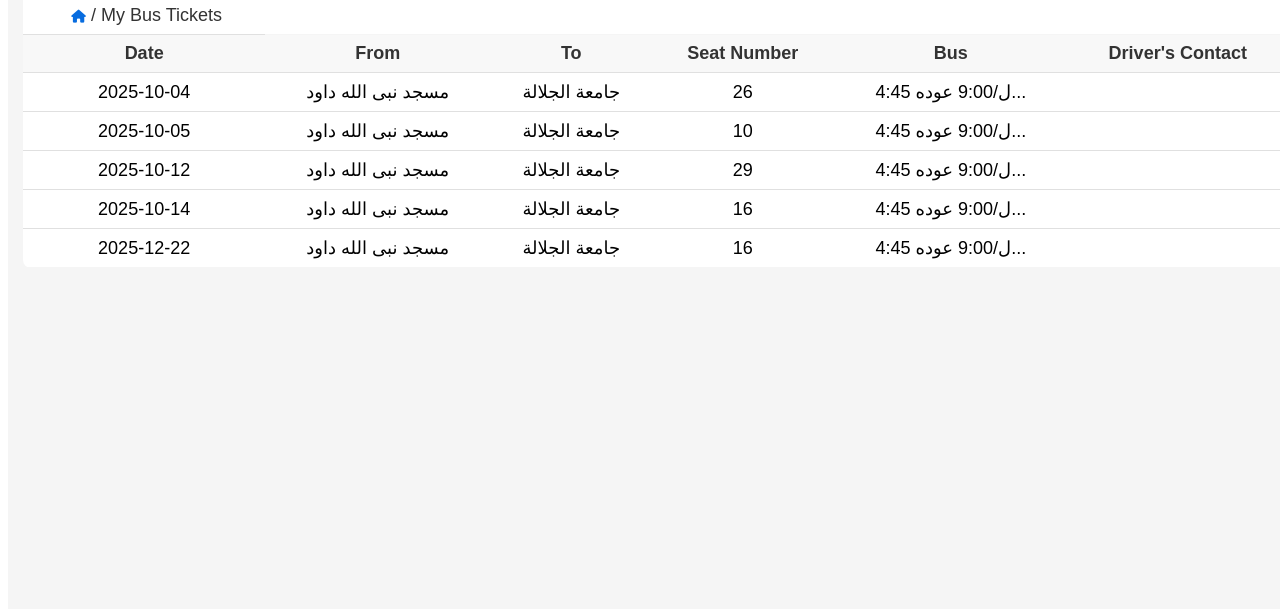
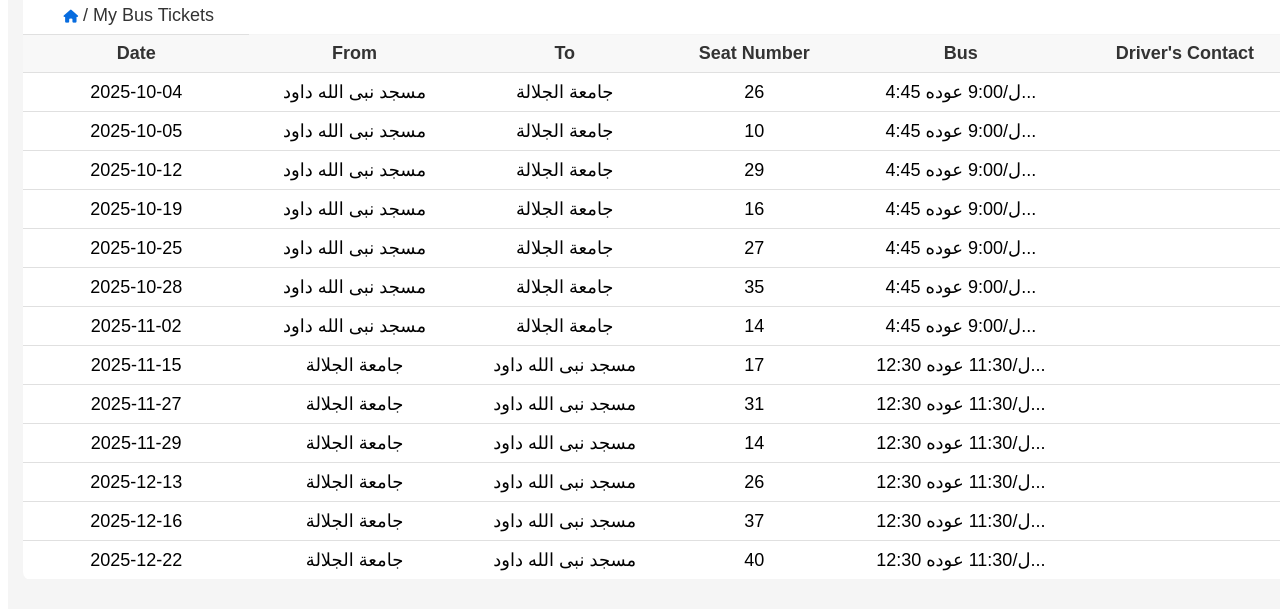
Before and after one commit to A7zt/erp.gu.edu.eg-e, a plain HTML site: page bass.html in a window 1280 px wide. Shown: the part 157-766 px from the top of the page. Drawn offline with Linux system fonts and the light colour scheme.

```diff
--- a/bass.html
+++ b/bass.html
@@ -105,21 +105,85 @@
                     <td></td>
                 </tr>
                 <tr>
-                    <td>2025-10-14</td>
+                    <td>2025-10-19</td>
                     <td>مسجد نبى الله داود</td>
                     <td>جامعة الجلالة</td>
                     <td>16</td>
                     <td>ل/9:00 عوده 4:45...</td>
                     <td></td>
                 </tr>
-                  <tr>
-                    <td>2025-12-22</td>
+                 <tr>
+                    <td>2025-10-25</td>
                     <td>مسجد نبى الله داود</td>
                     <td>جامعة الجلالة</td>
-                    <td>16</td>
+                    <td>27</td>
                     <td>ل/9:00 عوده 4:45...</td>
                     <td></td>
                 </tr>
+                   <tr>
+                    <td>2025-10-28</td>
+                    <td>مسجد نبى الله داود</td>
+                    <td>جامعة الجلالة</td>
+                    <td>35</td>
+                    <td>ل/9:00 عوده 4:45...</td>
+                    <td></td>
+                </tr>
+                 <tr>
+                    <td>2025-11-02</td>
+                    <td>مسجد نبى الله داود</td>
+                    <td>جامعة الجلالة</td>
+                    <td>14</td>
+                    <td>ل/9:00 عوده 4:45...</td>
+                    <td></td>
+                </tr>
+<tr>
+                    <td>2025-11-15</td>
+                    <td>جامعة الجلالة</td>
+                    <td>مسجد نبى الله داود</td>
+                    <td>17</td>
+                    <td>ل/11:30 عوده 12:30...</td>
+                    <td></td>
+                </tr>
+                </tr>
+<tr>
+                    <td>2025-11-27</td>
+                    <td>جامعة الجلالة</td>
+                    <td>مسجد نبى الله داود</td>
+                    <td>31</td>
+                    <td>ل/11:30 عوده 12:30...</td>
+                    <td></td>
+</tr>
+             <td>2025-11-29</td>
+                    <td>جامعة الجلالة</td>
+                    <td>مسجد نبى الله داود</td>
+                    <td>14</td>
+                    <td>ل/11:30 عوده 12:30...</td>
+                    <td></td>
+</tr>
+             <td>2025-12-13</td>
+                    <td>جامعة الجلالة</td>
+                    <td>مسجد نبى الله داود</td>
+                    <td>26</td>
+                    <td>ل/11:30 عوده 12:30...</td>
+                    <td></td>
+</tr>
+
+        </tr>
+             <td>2025-12-16</td>
+                    <td>جامعة الجلالة</td>
+                    <td>مسجد نبى الله داود</td>
+                    <td>37</td>
+                    <td>ل/11:30 عوده 12:30...</td>
+                    <td></td>
+</tr>
+             </tr>
+             <td>2025-12-22</td>
+                    <td>جامعة الجلالة</td>
+                    <td>مسجد نبى الله داود</td>
+                    <td>40</td>
+                    <td>ل/11:30 عوده 12:30...</td>
+                    <td></td>
+</tr>
             </tbody>
         </table>
     </div>
```
